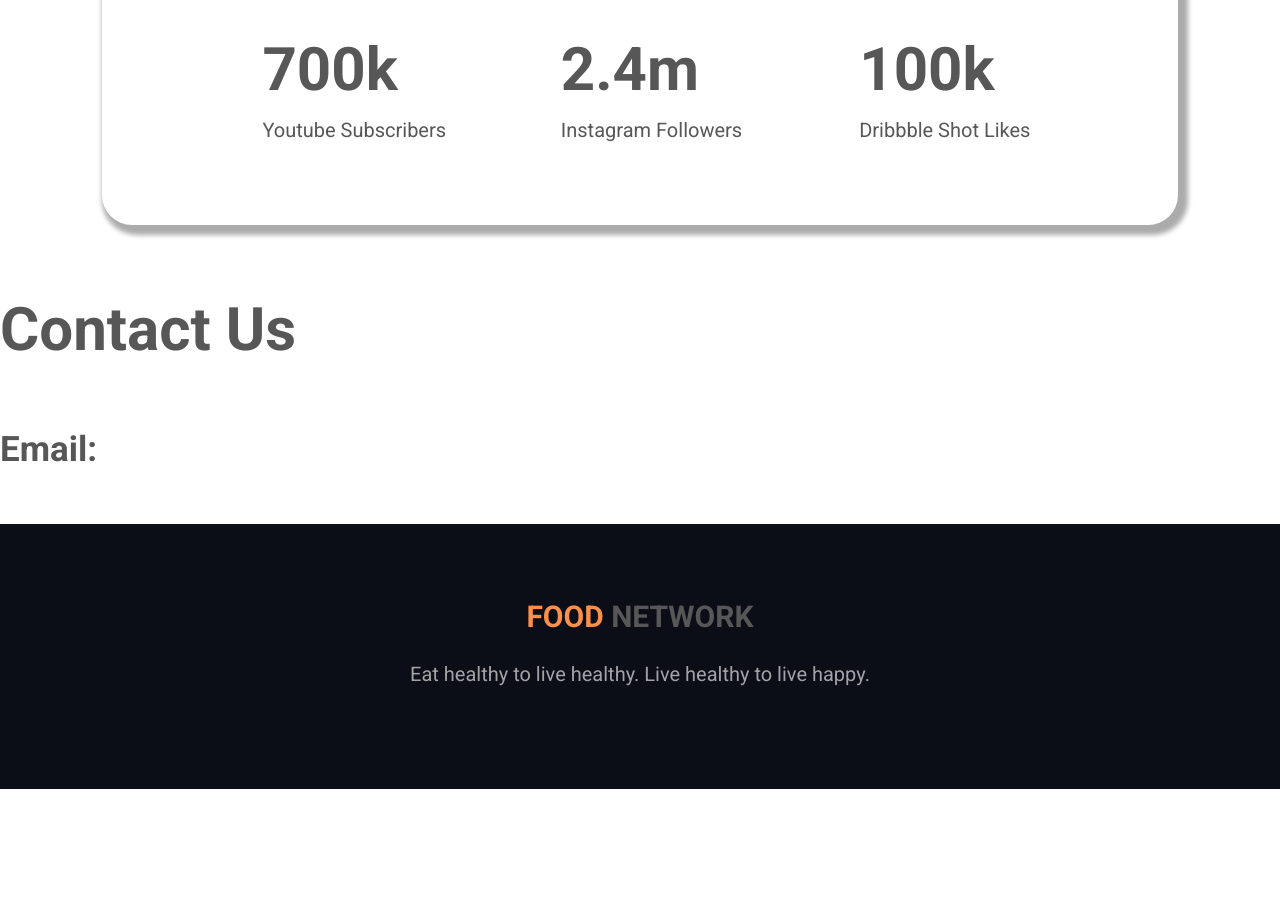
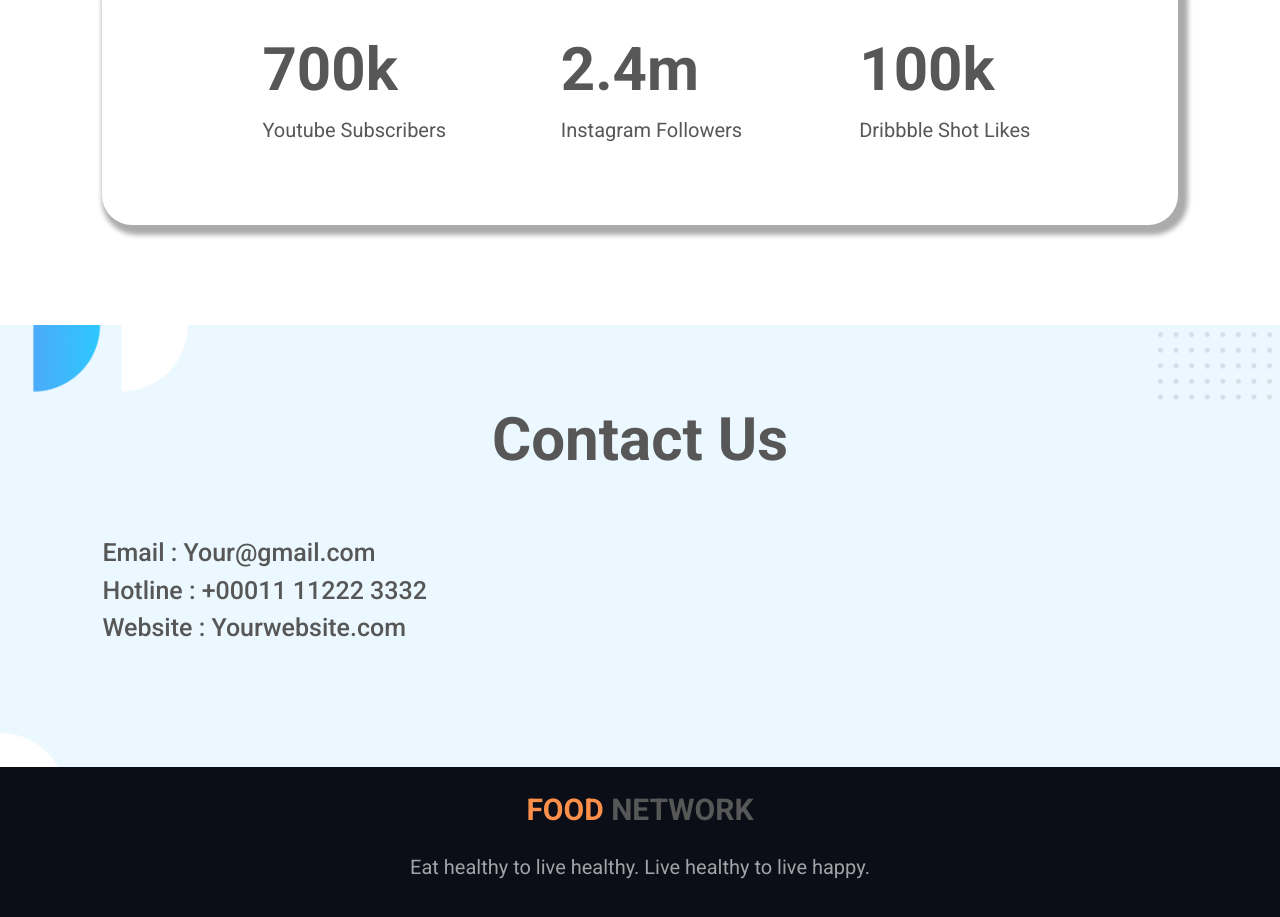
Before and after one commit to muhammadnowshad/m1-mo5-day5-assignment-foodnetwork, a plain HTML site: page index.html in a window 1280 px wide. Shown: the part 3007-3924 px from the top of the page. Before the commit the page ends 3796 px from the top, so only its background shows below. Drawn offline with Linux system fonts and the light colour scheme.

Commit message:
complete website

```diff
--- a/index.html
+++ b/index.html
@@ -79,10 +79,12 @@
         </div>
     </section>
 
-    <section>
+    <section id="contact-us">
         <h2>Contact Us</h2>
         <div>
-            <h4>Email:</h4>
+            <h6>Email   : Your@gmail.com</h6>
+            <h6>Hotline : +00011 11222 3332</h6>
+            <h6>Website : Yourwebsite.com</h6>
         </div>
 
     </section>
--- a/style.css
+++ b/style.css
@@ -21,6 +21,16 @@ h3{
 h4{
     font-size: 35px;
     font-weight: 600;
+}
+h5{
+    font-size: 30px;
+    font-weight: 500;
+    margin: 0;
+}
+h6{
+    font-size: 25px;
+    font-weight: 500;
+    margin: 0;
 }
 .all-section{
     display: flex;
@@ -142,7 +152,7 @@ h4{
 #s-counter-section{
     box-shadow: 5px 5px 5px 5px #acabab;
     display: flex;
-    margin: 20px 8% 60px 8%;
+    margin: 20px 8% 100px 8%;
     border-radius: 30px;
     padding: 60px 20px 60px 160px;
 
@@ -158,7 +168,23 @@ h4{
     width: 34%;
 }
 
-/* This is social counter section */
+/* This is contact us section */
+#contact-us{
+    background-image: url(images/about-bg-image.jpg);
+    background-repeat: no-repeat;
+    background-size: cover;
+    padding-bottom: 120px;
+    padding-top: 70px;
+}
+#contact-us h2{
+    text-align: center;
+    margin-top: 0;
+}
+#contact-us div{
+    padding: 0  8%;
+}
+
+/* This is footer section */
 #footer-section{
     background-color: #0B0D17;
     text-align: center;
```
